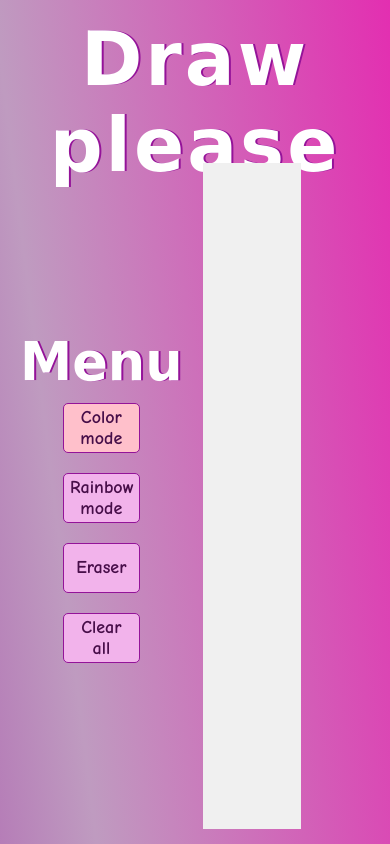
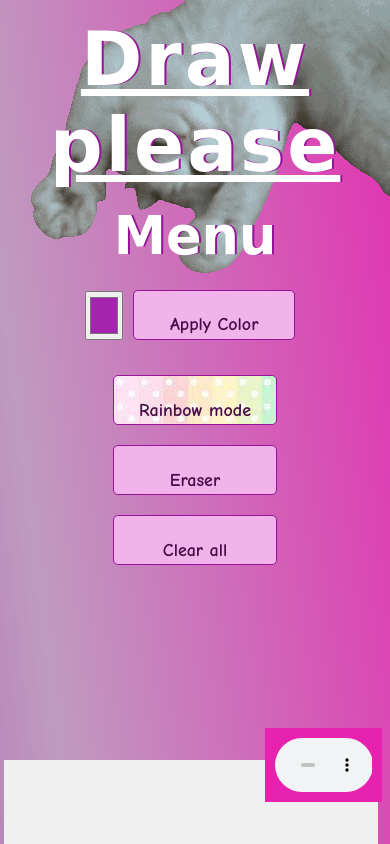
Before and after one commit to sleepy-strawberry/etch-a-sketch, a plain HTML site: page index.html in a window 390 px wide. Shown: the top 844 px of the page. Drawn offline with Linux system fonts and the light colour scheme; a web font is replaced by a local one.

Commit message:
Added a player, website should be also responsive, added rainbow mode too

```diff
--- a/index.html
+++ b/index.html
@@ -17,21 +17,33 @@
     <header>
       <h1>Draw please</h1>
     </header>
+    <img
+      id="catgif"
+      src="images/catgif.gif"
+      alt="gif z kotkiem machającym łapkami"
+    />
 
     <div class="flex">
       <section class="menu">
         <h2>Menu</h2>
-        <button class="color">Color mode</button>
+        <div class="color-picker">
+          <input type="color" id="colorInput" value="#A424AE" />
+          <!-- Dodaj element typu "color" z domyślnym kolorem -->
+          <button class="apply-color">Apply Color</button>
+        </div>
         <button class="rainbow">Rainbow mode</button>
         <button class="eraser">Eraser</button>
         <button class="clear-all">Clear all</button>
       </section>
 
-      <section class="board">
-        <div></div>
+      <section class="board"></section>
+
+      <section class="empty-space">
+        <audio id="audio" controls autoplay loop>
+          <source src="audio/kawaiiSongs.mp3" type="audio/mpeg" />
+          Twoja przeglądarka nie obsługuje odtwarzaczy audio.
+        </audio>
       </section>
-
-      <section class="empty-space"></section>
     </div>
     <script src="script.js"></script>
   </body>
--- a/script.js
+++ b/script.js
@@ -2,6 +2,9 @@ const board = document.querySelector('.board')
 const btnRainbow = document.querySelector('.rainbow')
 const btnEraser = document.querySelector('.eraser')
 const btnClearAll = document.querySelector('.clear-all')
+const applyColorBtn = document.querySelector('.apply-color')
+
+let selectedColor = '#A424AE'
 
 document.addEventListener('DOMContentLoaded', function () {
   const board = document.querySelector('.board')
@@ -25,7 +28,11 @@ let isMouseDown = false
 document.addEventListener('mousedown', function (e) {
   if (e.button === 0 && e.target && e.target.tagName == 'DIV') {
     isMouseDown = true
-    e.target.style.backgroundColor = 'pink' // Zmień kolor tła pierwszego diva
+    if (selectedColor === 'rainbow') {
+      e.target.style.backgroundColor = getRandomRainbowColor()
+    } else {
+      e.target.style.backgroundColor = selectedColor
+    }
   }
 })
 
@@ -35,7 +42,11 @@ document.addEventListener('mouseup', function (e) {
 
 document.addEventListener('mouseover', function (e) {
   if (isMouseDown && e.target && e.target.tagName == 'DIV') {
-    e.target.style.backgroundColor = 'pink' // Zmień kolor tła diva, nad którym jest kursor
+    if (selectedColor === 'rainbow') {
+      e.target.style.backgroundColor = getRandomRainbowColor()
+    } else {
+      e.target.style.backgroundColor = selectedColor
+    }
   }
 })
 
@@ -46,3 +57,24 @@ btnClearAll.addEventListener('click', () => {
     div.style.backgroundColor = div.dataset.originalColor // Przywróć pierwotny kolor
   })
 })
+
+btnRainbow.addEventListener('click', () => {
+  selectedColor = 'rainbow'
+})
+
+btnEraser.addEventListener('click', () => {
+  selectedColor = '#F0F0F0' // Biały kolor jako gumka
+})
+
+applyColorBtn.addEventListener('click', () => {
+  selectedColor = colorInput.value
+})
+
+function getRandomRainbowColor() {
+  const letters = '0123456789ABCDEF'
+  let color = '#'
+  for (let i = 0; i < 6; i++) {
+    color += letters[Math.floor(Math.random() * 16)]
+  }
+  return color
+}
--- a/styles.css
+++ b/styles.css
@@ -20,6 +20,12 @@ header {
 }
 h1 {
   margin: 0;
+}
+#catgif {
+  position: fixed;
+  right: 0;
+  top: 0;
+  z-index: -100;
 }
 .gradient-background {
   background: linear-gradient(83deg, #941399, #bf9bc0, #e722af);
@@ -61,14 +67,26 @@ section {
 .menu {
   background-color: transparent;
   display: flex;
-  justify-content: center;
+  justify-content: flex-start;
   align-items: center;
   flex-direction: column;
   font-size: 35px;
 }
 .menu h2 {
-  margin: 7% -5%;
+  margin: 0;
+  padding: 0;
 }
+.color-picker {
+  display: flex;
+  justify-content: center;
+  align-items: center;
+  height: 99px;
+}
+
+#colorInput {
+  height: 50%;
+}
+
 .flex button {
   height: 50px;
   width: 47%;
@@ -83,13 +101,19 @@ section {
 .flex button:hover {
   box-shadow: 1px 1px 5px #470e49;
 }
-button:first-of-type {
-  margin-top: 0;
-  background-color: #ffc0cb;
+.rainbow {
+  background-image: url('images/rainbow.png');
 }
 
 .empty-space {
   background-color: transparent;
+}
+
+#audio {
+  position: fixed;
+  right: 2vw;
+  bottom: 5vh;
+  width: 20%;
 }
 
 div.flex {
@@ -115,3 +139,39 @@ div.flex {
   height: 10px;
   margin: 0;
 }
+
+@media (max-width: 910px) {
+  div.flex {
+    flex-direction: column;
+  }
+  .board {
+    position: absolute;
+    height: 80vh;
+    top: 90%;
+    left: 1%;
+    width: 96vw;
+  }
+  body {
+    height: 150vh;
+  }
+  .menu {
+    padding-top: 5vh;
+    height: 50vh;
+    position: relative;
+  }
+  h1 {
+    text-decoration: underline;
+  }
+  .menu button {
+    line-height: 8vh;
+  }
+  .color-picker button {
+    width: 90%;
+    padding: 0 30px;
+  }
+  #audio {
+    width: 25%;
+    background-color: #e722af;
+    padding: 10px;
+  }
+}
```
Also changed, not shown: images/catgif.gif (added), images/rainbow.png (added), 2 other files.
